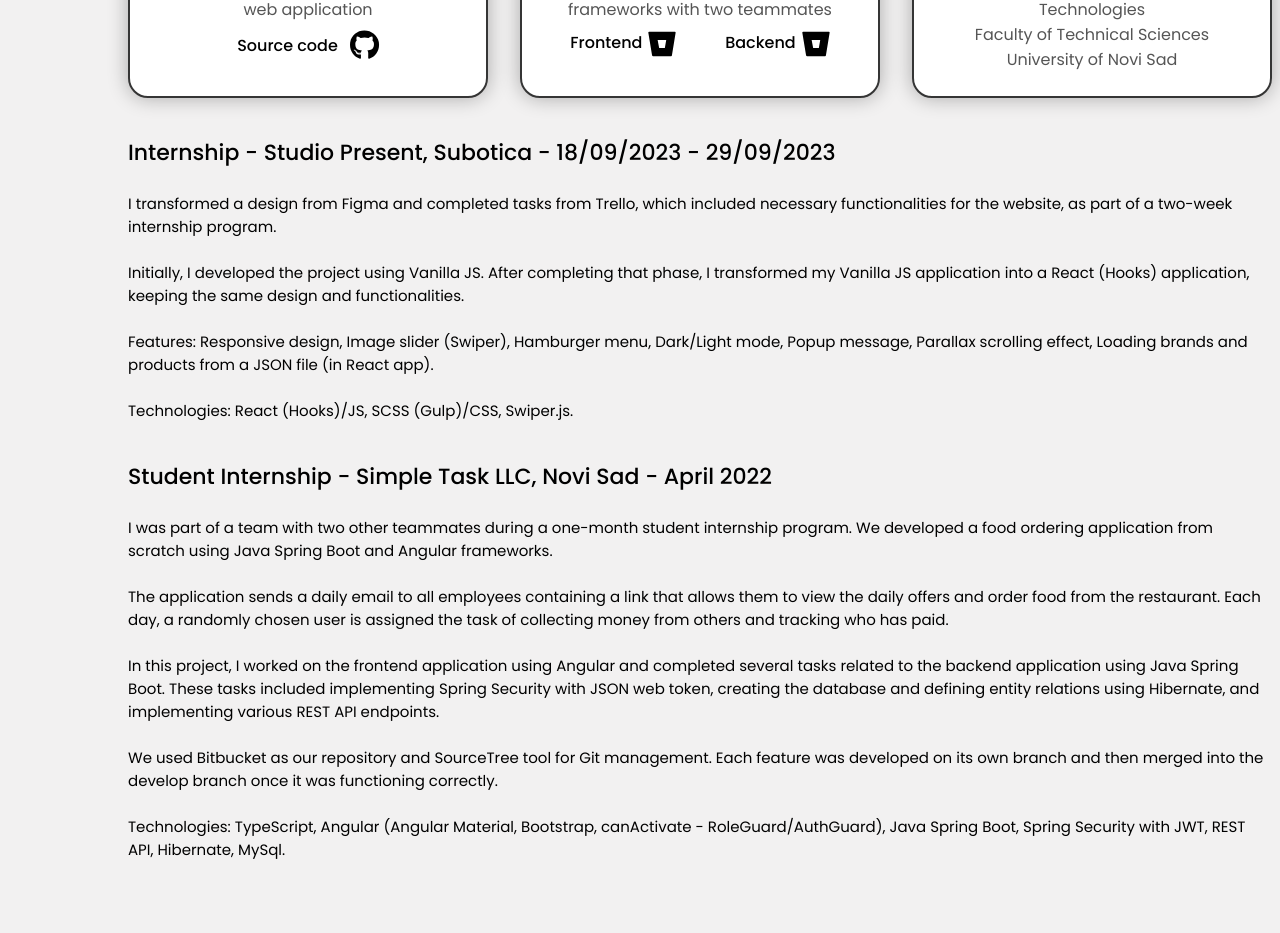
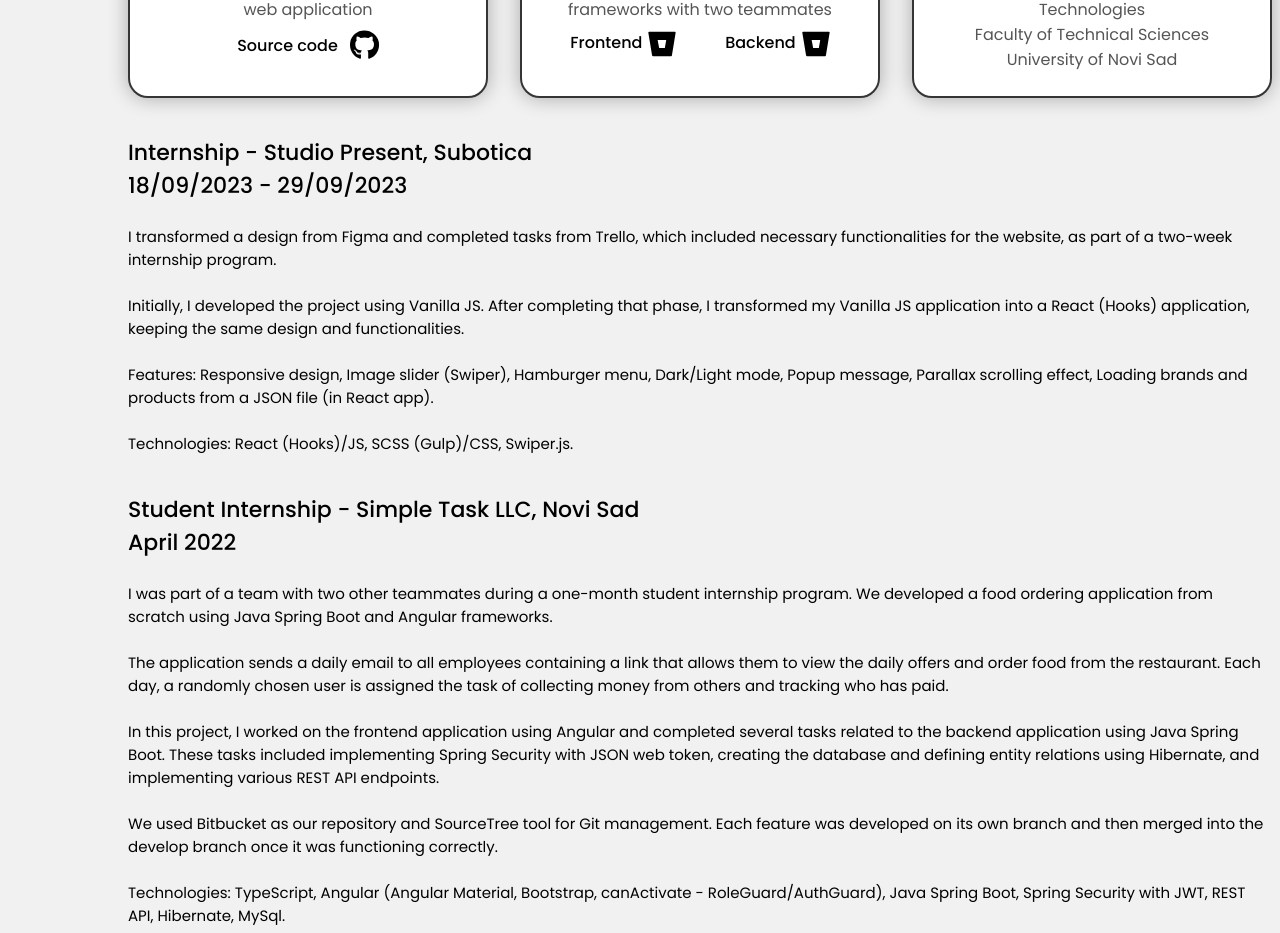
Before and after one commit to bujakkristijan/portfolio, a React (Create React App) app in the folder portfolio/: page / in a window 1280 px wide. Shown: the part 1992-2925 px from the top of the page. Built offline with nearby package versions, Linux system fonts and the light colour scheme.

Commit message:
male izmene u tekstu

```diff
--- a/portfolio/src/components/about/AboutComponent.js
+++ b/portfolio/src/components/about/AboutComponent.js
@@ -82,7 +82,8 @@
                     </div>
                 </div>
                 <div className='text-details-container'>
-                    <div className='text-title-experience'>Internship - Studio Present, Subotica -  18/09/2023 - 29/09/2023</div>
+                    <div className='text-title-experience'>Internship - Studio Present, Subotica</div>
+                    <div className='text-title-experience'>18/09/2023 - 29/09/2023</div>
                     <br></br>
                     I transformed a design from Figma and completed tasks from Trello, which included necessary functionalities
                     for the website, as part of a two-week internship program.
@@ -97,7 +98,8 @@
 
                 </div>
                 <div className='text-details-container'>
-                    <div className='text-title-experience'>Student Internship - Simple Task LLC, Novi Sad - April 2022</div>
+                    <div className='text-title-experience'>Student Internship - Simple Task LLC, Novi Sad</div>
+                    <div className='text-title-experience'>April 2022</div>
                     <br></br>
                     I was part of a team with two other teammates during a one-month student internship program.
                     We developed a food ordering application from scratch using Java Spring Boot and Angular frameworks.
```
